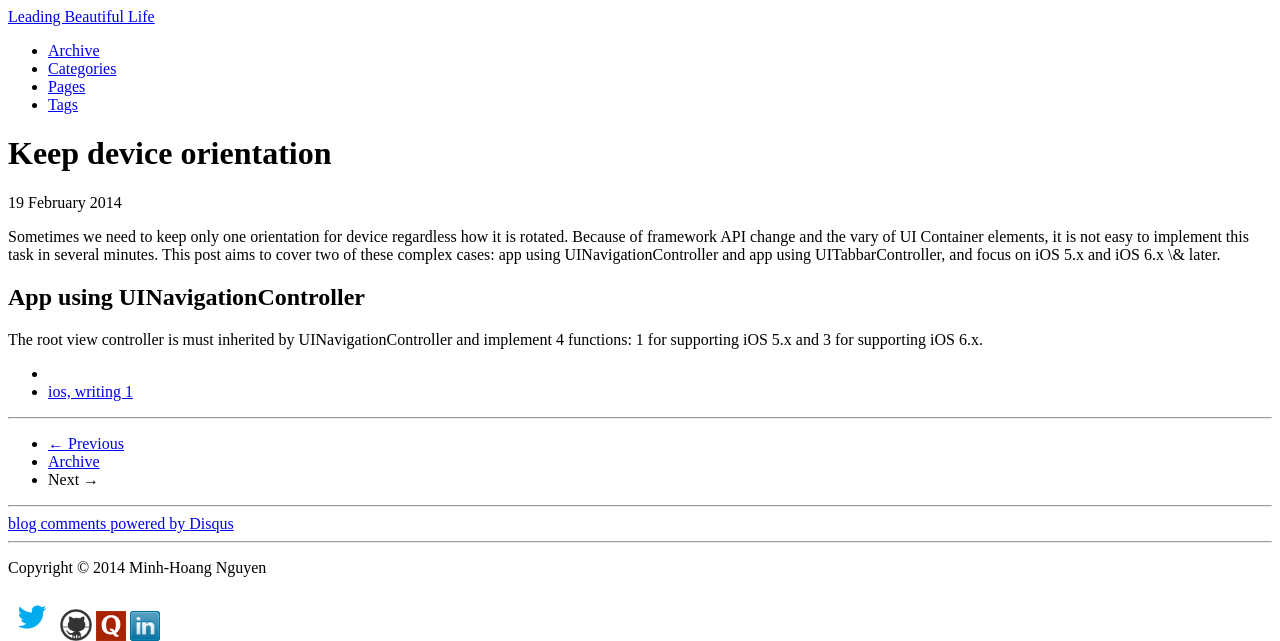
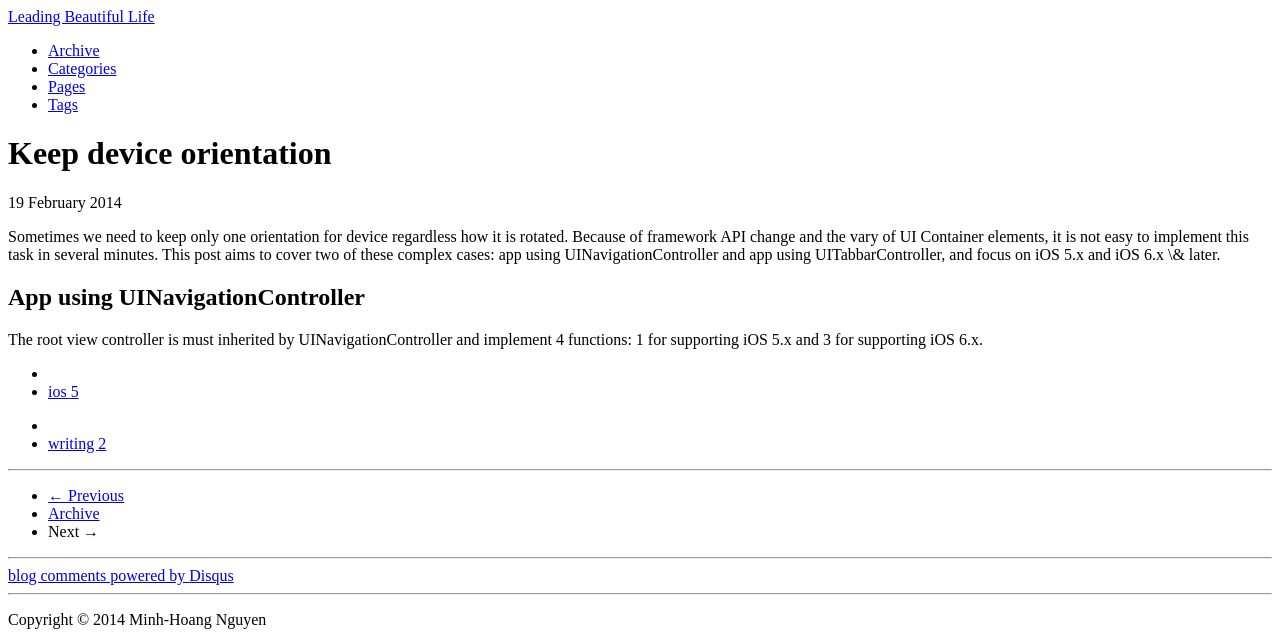
Before and after one commit to hugo53/hugo53.github.io, a Jekyll site: the page built from _posts/2014-02-19-keep-device-orientation.md, in a window 1280 px wide, cut to the strip 0-641 px from the top of the page. Built offline with Jekyll 4.4.1, drawn with Linux system fonts in a browser that asks for light colours; comment, search, counter and statistics services are not loaded.

```diff
--- a/_posts/2014-02-19-keep-device-orientation.md
+++ b/_posts/2014-02-19-keep-device-orientation.md
@@ -2,8 +2,8 @@
 layout: post
 title: "Keep device orientation"
 description: "Sometimes we need to keep only one orientation for device regardless how it is rotated. Because of framework API change and the vary of UI Container elements, it is not easy to implement this task in several minutes. This post aims to cover two of these complex cases: app using UINavigationController and app using UITabbarController, and focus on iOS 5.x and iOS 6.x and later."
-category: ios, writing
-tags: []
+category: ios
+tags: [writing]
 ---
 {% include JB/setup %}
 Sometimes we need to keep only one orientation for device regardless how it is rotated. Because of framework API change and the vary of UI Container elements, it is not easy to implement this task in several minutes. This post aims to cover two of these complex cases: app using UINavigationController and app using UITabbarController, and focus on iOS 5.x and iOS 6.x \& later.
```
Also changed, not shown: _posts/2013-09-24-bat-dau-voi-data-mining.md (+2 -2 lines), index.md (+1 -1 lines).
